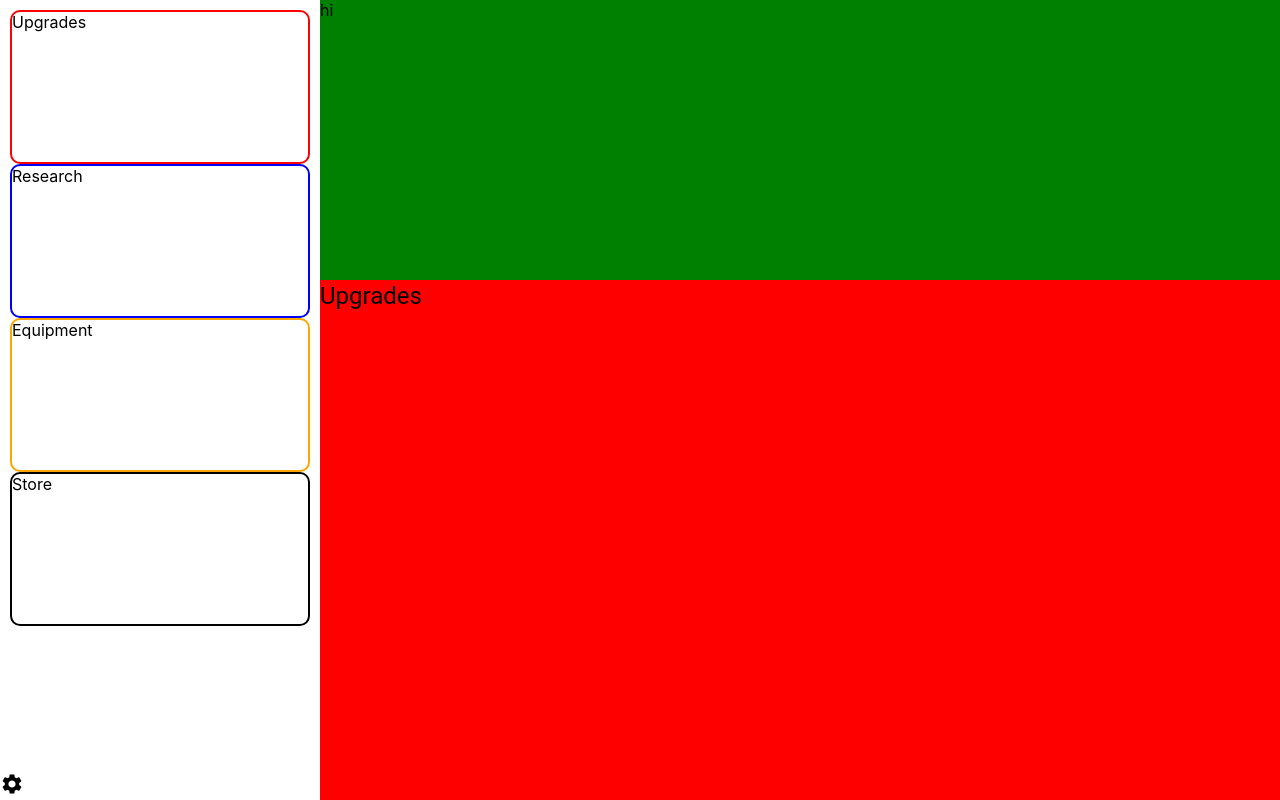
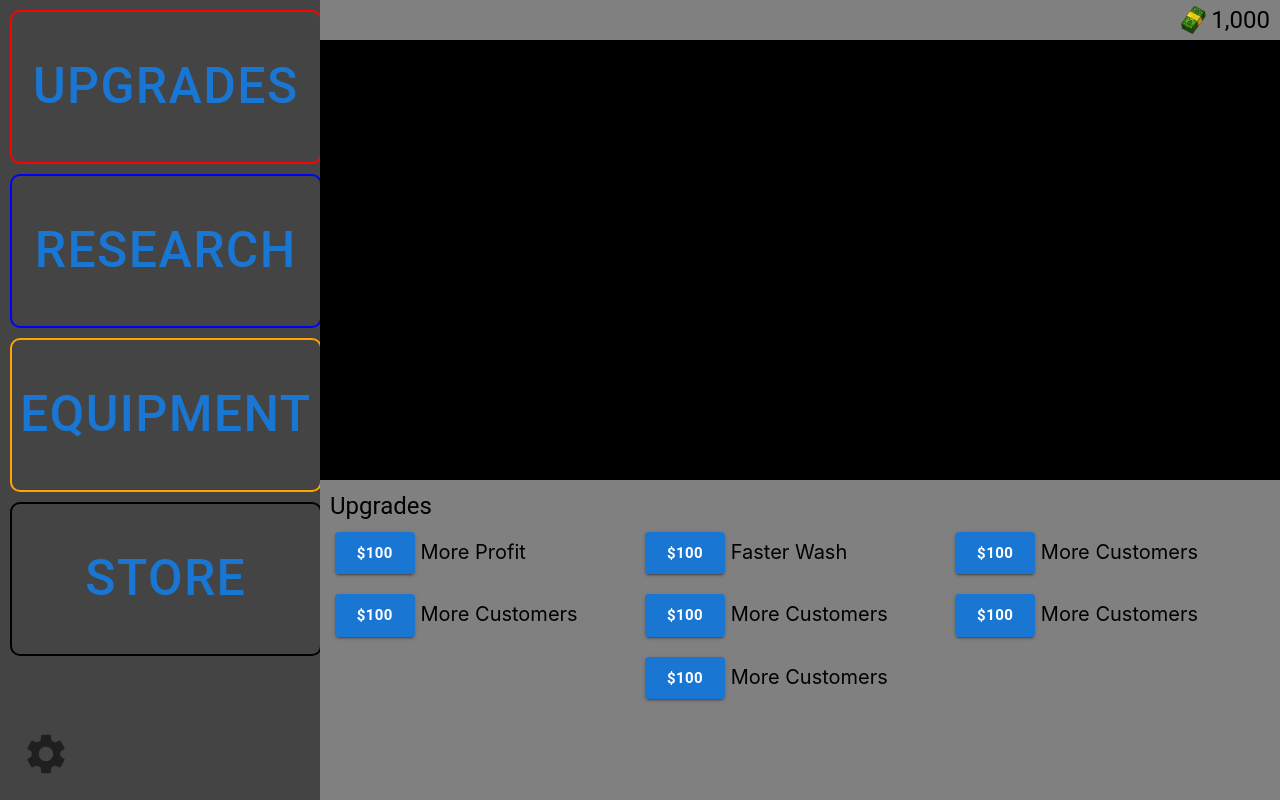
Before and after one commit to PandolfoM/idle-car-wash, a React (Create React App) app: page / in a window 1280 px wide. Built offline with nearby package versions, Linux system fonts and the light colour scheme.

Commit message:
basic ui style

```diff
--- a/src/App.js
+++ b/src/App.js
@@ -1,4 +1,4 @@
-import { Box, Grid } from "@mui/material";
+import { Grid } from "@mui/material";
 import Display from "./Components/Display";
 import Navigation from "./Components/Navigation";
 import Upgrades from "./Components/Upgrades";
@@ -9,7 +9,7 @@ function App() {
       <Grid item xs={3}>
         <Navigation />
       </Grid>
-      <Grid item xs={9}>
+      <Grid item xs={9} sx={{maxHeight: "100vh", overflow: "hidden"}}>
         <Display />
         <Upgrades />
       </Grid>
--- a/src/Components/Display/index.js
+++ b/src/Components/Display/index.js
@@ -1,10 +1,28 @@
-import { Box } from "@mui/material";
 import React from "react";
+import { Box, Typography } from "@mui/material";
+import cash from "../../assets/cash.png";
 
 function Display() {
   return (
-    <Box sx={{bgcolor: 'green', height: "35%"}}>
-      hi
+    <Box sx={{ bgcolor: "black", height: "60vh", width: "100%" }}>
+      <Box
+        sx={{
+          bgcolor: "gray",
+          width: "100%",
+          height: "5vh",
+          display: "flex",
+          alignItems: "center",
+          justifyContent: "flex-end",
+        }}>
+        <img
+          src={cash}
+          alt={"cash"}
+          style={{ height: "70%", paddingRight: "5px" }}
+        />
+        <Typography variant="h5" sx={{ paddingRight: "10px" }}>
+          1,000
+        </Typography>
+      </Box>
     </Box>
   );
 }
--- a/src/Components/Navigation/index.js
+++ b/src/Components/Navigation/index.js
@@ -1,5 +1,5 @@
 import React from "react";
-import { Box } from "@mui/material";
+import { Box, Button, IconButton } from "@mui/material";
 import SettingsIcon from "@mui/icons-material/Settings";
 
 function Navigation() {
@@ -12,13 +12,13 @@ function Navigation() {
         minWidth: "fit-content",
         padding: 0,
         margin: 0,
-        // float: 'left',
         zIndex: "99999",
         display: "flex",
         flexDirection: "column",
-        justifyContent: "space-between"
+        justifyContent: "space-between",
+        bgcolor: "#444",
       }}>
-      <Box component={"div"} sx={{padding: "10px"}}>
+      <Box component={"div"} sx={{ padding: "0 10px", li: {margin: "10px 0"} }}>
         <Box
           component={"li"}
           sx={{
@@ -26,7 +26,11 @@ function Navigation() {
             border: "red 2px solid",
             borderRadius: "10px",
           }}>
-          Upgrades
+          <Button
+            sx={{ width: "100%", height: "100%", fontSize: "50px" }}
+            disableRipple>
+            Upgrades
+          </Button>
         </Box>
         <Box
           component={"li"}
@@ -35,7 +39,11 @@ function Navigation() {
             border: "blue 2px solid",
             borderRadius: "10px",
           }}>
-          Research
+          <Button
+            sx={{ width: "100%", height: "100%", fontSize: "50px" }}
+            disableRipple>
+            Research
+          </Button>
         </Box>
         <Box
           component={"li"}
@@ -44,7 +52,11 @@ function Navigation() {
             border: "orange 2px solid",
             borderRadius: "10px",
           }}>
-          Equipment
+          <Button
+            sx={{ width: "100%", height: "100%", fontSize: "50px" }}
+            disableRipple>
+            Equipment
+          </Button>
         </Box>
         <Box
           component={"li"}
@@ -53,12 +65,16 @@ function Navigation() {
             border: "black 2px solid",
             borderRadius: "10px",
           }}>
-          Store
+          <Button
+            sx={{ width: "100%", height: "100%", fontSize: "50px" }}
+            disableRipple>
+            Store
+          </Button>
         </Box>
       </Box>
-      <Box component={"div"}>
-        <SettingsIcon />
-      </Box>
+      <IconButton sx={{ width: "fit-content", margin: '0 0px 10px 10px' }} size="large">
+        <SettingsIcon sx={{width: "2em", height: "auto"}}/>
+      </IconButton>
     </Box>
   );
 }
--- a/src/Components/Upgrades/index.js
+++ b/src/Components/Upgrades/index.js
@@ -5,12 +5,98 @@ function Perks() {
   return (
     <Box
       sx={{
-        bgcolor: "red",
-        height: "65%",
+        bgcolor: "gray",
+        height: "40vh",
+        padding: "10px",
+        overflowY: "scroll",
+        "&::-webkit-scrollbar": {
+          display: "none",
+        },
       }}>
       <Typography component={"h3"} variant={"h5"}>
         Upgrades
       </Typography>
+      <Box
+        sx={{
+          display: "flex",
+          flexWrap: "wrap",
+          justifyContent: "center",
+          fontSize: "20px",
+          div: {
+            margin: "10px 0",
+          },
+        }}>
+        <Box sx={{ width: "33%" }}>
+          <Button
+            variant="contained"
+            disableRipple
+            size="large"
+            sx={{ fontWeight: "bold" }}>
+            $100
+          </Button>{" "}
+          More Profit
+        </Box>
+        <Box sx={{ width: "33%" }}>
+          <Button
+            variant="contained"
+            disableRipple
+            size="large"
+            sx={{ fontWeight: "bold" }}>
+            $100
+          </Button>{" "}
+          Faster Wash
+        </Box>
+        <Box sx={{ width: "33%" }}>
+          <Button
+            variant="contained"
+            disableRipple
+            size="large"
+            sx={{ fontWeight: "bold" }}>
+            $100
+          </Button>{" "}
+          More Customers
+        </Box>
+        <Box sx={{ width: "33%" }}>
+          <Button
+            variant="contained"
+            disableRipple
+            size="large"
+            sx={{ fontWeight: "bold" }}>
+            $100
+          </Button>{" "}
+          More Customers
+        </Box>
+        <Box sx={{ width: "33%" }}>
+          <Button
+            variant="contained"
+            disableRipple
+            size="large"
+            sx={{ fontWeight: "bold" }}>
+            $100
+          </Button>{" "}
+          More Customers
+        </Box>
+        <Box sx={{ width: "33%" }}>
+          <Button
+            variant="contained"
+            disableRipple
+            size="large"
+            sx={{ fontWeight: "bold" }}>
+            $100
+          </Button>{" "}
+          More Customers
+        </Box>
+        <Box sx={{ width: "33%" }}>
+          <Button
+            variant="contained"
+            disableRipple
+            size="large"
+            sx={{ fontWeight: "bold" }}>
+            $100
+          </Button>{" "}
+          More Customers
+        </Box>
+      </Box>
     </Box>
   );
 }
--- a/src/index.css
+++ b/src/index.css
@@ -1,8 +1,7 @@
-body {
+body, html {
   margin: 0;
   padding: 0;
   box-sizing: border-box;
-  overflow: hidden;
   font-family: -apple-system, BlinkMacSystemFont, 'Segoe UI', 'Roboto', 'Oxygen',
     'Ubuntu', 'Cantarell', 'Fira Sans', 'Droid Sans', 'Helvetica Neue',
     sans-serif;
```
Also changed, not shown: src/assets/cash.png (added).
